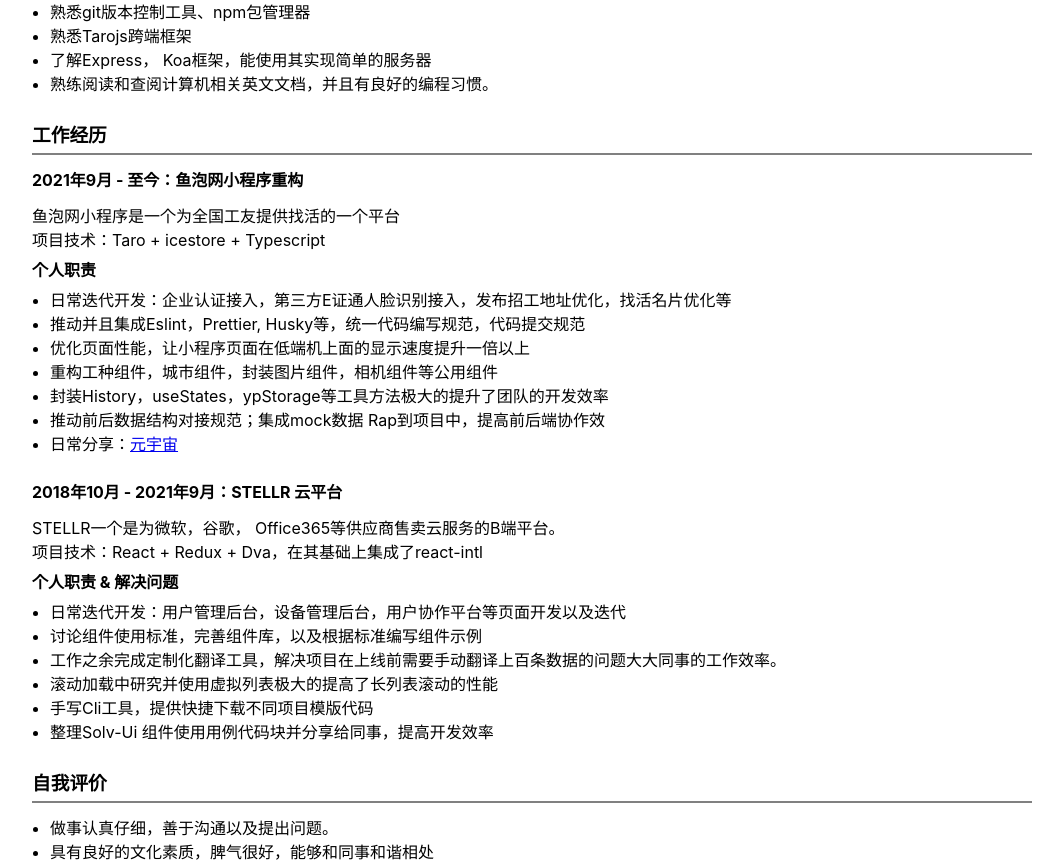
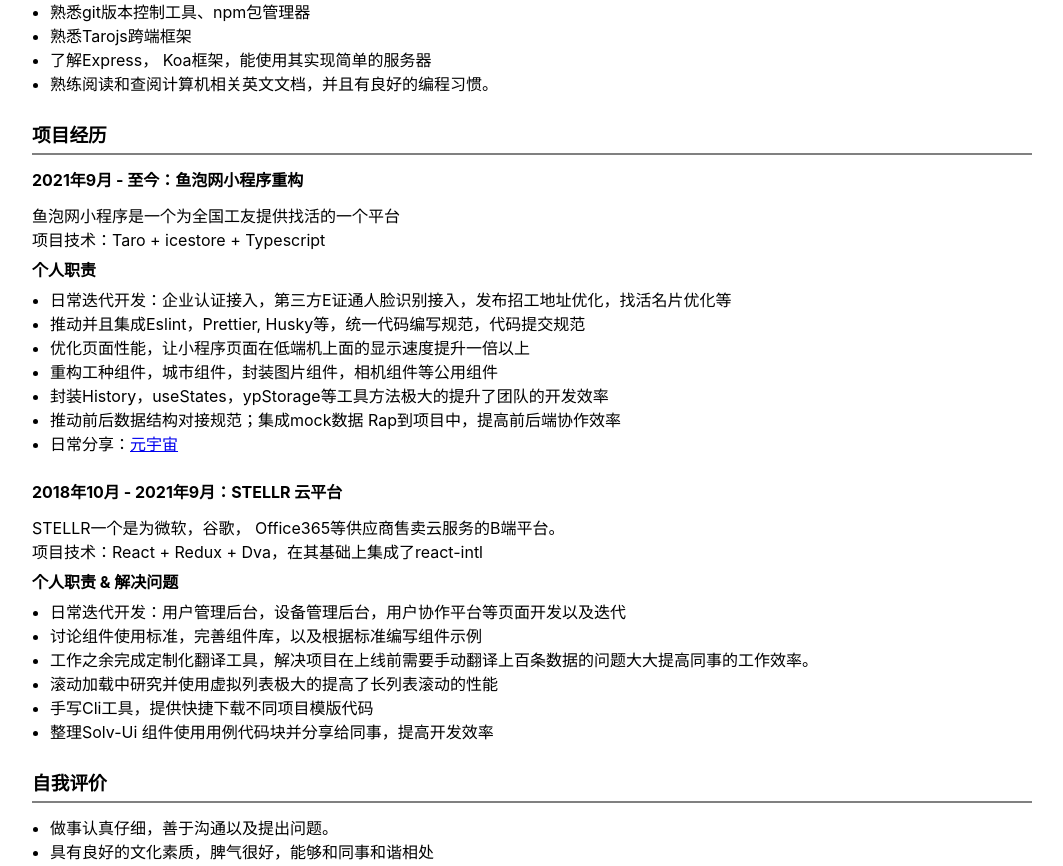
Before and after one commit to 1847016090/testGithubActions, a React (Create React App) app: page / in a window 1280 px wide. Shown: the part 586-1452 px from the top of the page, without its empty margins (108-1171 px from the left). Built offline with nearby package versions, Linux system fonts and the light colour scheme.

Commit message:
fix: 调整简历

```diff
--- a/src/App.js
+++ b/src/App.js
@@ -71,7 +71,7 @@
       </div>
       {/* 项目经历 */}
       <div>
-        <h3 className="header-title">工作经历</h3>
+        <h3 className="header-title">项目经历</h3>
         <div>
           <div className="_bold _m_b_1">2021年9月 - 至今：鱼泡网小程序重构</div>
           <div>鱼泡网小程序是一个为全国工友提供找活的一个平台</div>
@@ -94,7 +94,7 @@
             </li>
             <li>
               推动前后数据结构对接规范；集成mock数据
-              Rap到项目中，提高前后端协作效
+              Rap到项目中，提高前后端协作效率
             </li>
             <li>
               日常分享：
@@ -127,7 +127,7 @@
             <li>讨论组件使用标准，完善组件库，以及根据标准编写组件示例</li>
             {/* <li>讨论组件使用标准，完善组件库，主导Storybook搭建展示用例并且据标准编写组件示例</li> */}
             <li>
-              工作之余完成定制化翻译工具，解决项目在上线前需要手动翻译上百条数据的问题大大同事的工作效率。
+              工作之余完成定制化翻译工具，解决项目在上线前需要手动翻译上百条数据的问题大大提高同事的工作效率。
             </li>
             <li>滚动加载中研究并使用虚拟列表极大的提高了长列表滚动的性能</li>
             <li>手写Cli工具，提供快捷下载不同项目模版代码</li>
```
